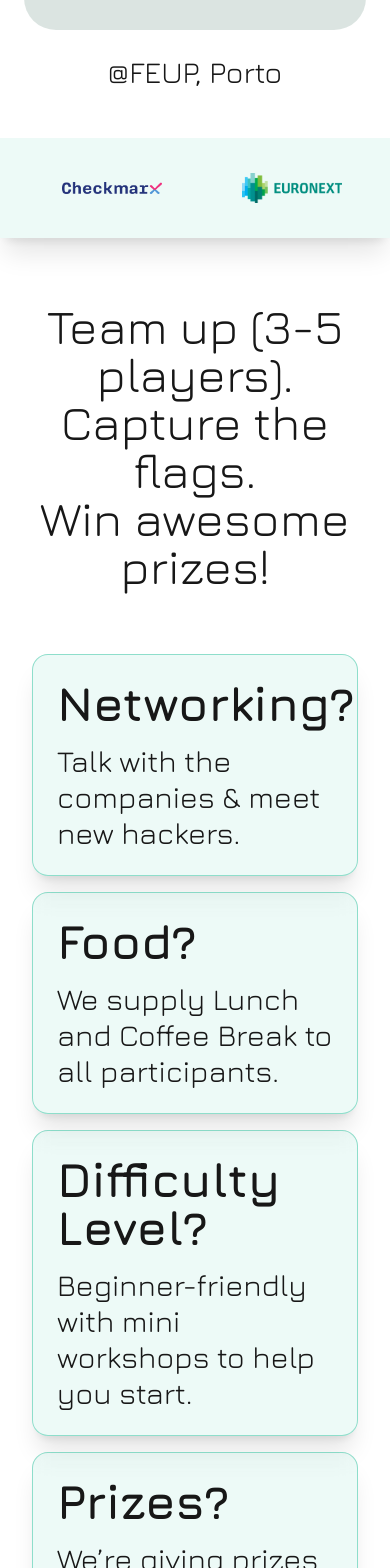
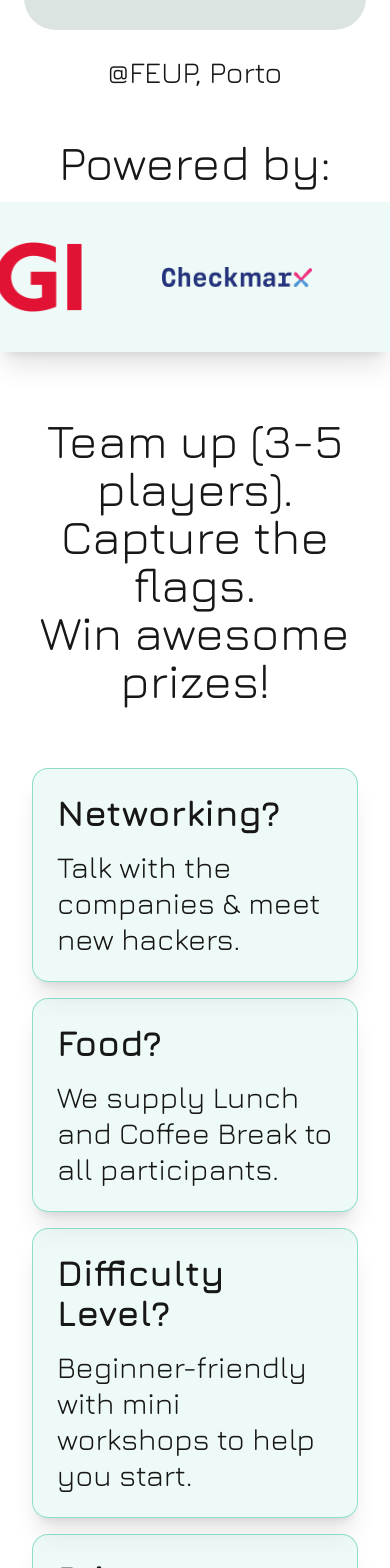
Before and after one commit to acmfeup/CTF-Website, a Next.js app: page / in a window 390 px wide. Shown: the part 972-2540 px from the top of the page. Built offline with nearby package versions, Linux system fonts and the light colour scheme; a web font is replaced by a local one.

Commit message:
feat: sponsors improvements

```diff
--- a/src/app/page.tsx
+++ b/src/app/page.tsx
@@ -20,6 +20,12 @@ export default function Home() {
       <TitleSection />
       <section ref={secondSectionRef} className="w-full">
         {/* Sponsor Carousel */}
+
+        <div
+          className={`flex flex-col items-center text-center ${jura.className} text-5xl mb-4`}
+        >
+          <p>Powered by:</p>
+        </div>
         <SponsorCarousel />
 
         {/* Subtitle */}
--- a/src/components/AboutTheEvent.tsx
+++ b/src/components/AboutTheEvent.tsx
@@ -18,7 +18,7 @@ export default function AboutTheEvent() {
         className="h-full w-full space-y-4"
         hasPadding={true}
       >
-        <h1 className="text-5xl font-bold">Networking?</h1>
+        <h1 className="text-4xl sm:text-5xl font-bold">Networking?</h1>
         <p className="text-3xl">Talk with the companies & meet new hackers.</p>
       </GlassCard>
       <GlassCard
@@ -27,7 +27,7 @@ export default function AboutTheEvent() {
         className="h-full w-full space-y-4"
         hasPadding={true}
       >
-        <h1 className="text-5xl font-bold">Food?</h1>
+        <h1 className="text-4xl sm:text-5xl font-bold">Food?</h1>
         <p className="text-3xl">
           We supply Lunch and Coffee Break to all participants.
         </p>
@@ -38,7 +38,7 @@ export default function AboutTheEvent() {
         className="h-full w-full space-y-4"
         hasPadding={true}
       >
-        <h1 className="text-5xl font-bold">Difficulty Level?</h1>
+        <h1 className="text-4xl sm:text-5xl font-bold">Difficulty Level?</h1>
         <p className="text-3xl">
           Beginner-friendly with mini workshops to help you start.
         </p>
@@ -49,7 +49,7 @@ export default function AboutTheEvent() {
         className="h-full w-full space-y-4"
         hasPadding={true}
       >
-        <h1 className="text-5xl font-bold">Prizes?</h1>
+        <h1 className="text-4xl sm:ext-5xl font-bold">Prizes?</h1>
         <p className="text-3xl">
           We’re giving prizes totaling over 800€ – don’t waste your chance!
         </p>
--- a/src/components/SponsorCarousel.tsx
+++ b/src/components/SponsorCarousel.tsx
@@ -5,7 +5,7 @@ import Marquee from "react-fast-marquee";
 export default function SponsorCarousel() {
   function ImageContainer({ src, index }: { src: string; index: number }) {
     return (
-      <div className="relative w-[100px] h-[100px] mr-20">
+      <div className="relative w-[150px] h-[150px] mr-20">
         <Image
           src={src}
           alt={`Sponsor ${index + 1}`}
@@ -22,6 +22,8 @@ export default function SponsorCarousel() {
     "/logos/Checkmarx.png",
     "/logos/Euronext.png",
     "/logos/MSI.png",
+    "/logos/acm-logo.svg",
+    "/logos/xstf-logo.svg",
   ];
 
   return (
```
